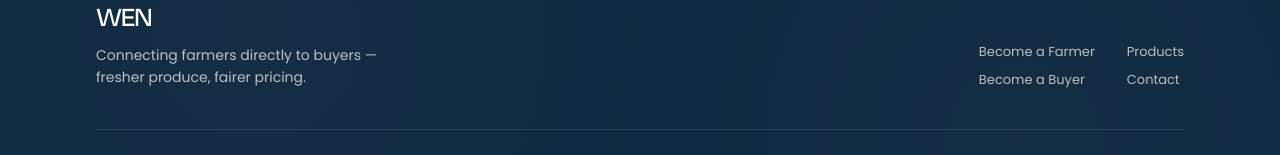
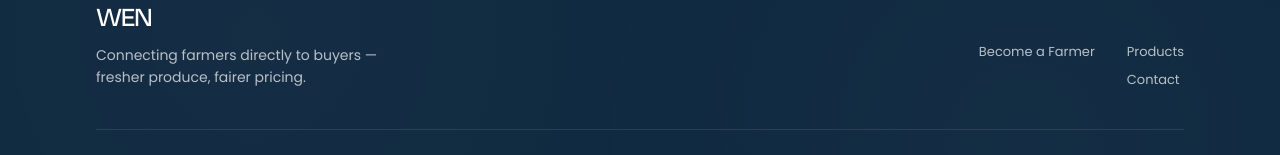
Before and after one commit to solinvictor/wen-backup, a Next.js app: page /about in a window 1280 px wide. Shown: the part 870-1025 px from the top of the page. Built offline with nearby package versions, Linux system fonts and the light colour scheme.

Commit message:
feat: remove Become a Buyer footer link

```diff
--- a/src/components/Footer.tsx
+++ b/src/components/Footer.tsx
@@ -14,7 +14,6 @@ export function Footer() {
           <div className="flex flex-wrap gap-x-8 gap-y-3 text-[13px]">
             <div className="flex flex-col gap-2">
               <Link href="/farmers" className="hover:text-grain transition-colors">Become a Farmer</Link>
-              <Link href="/buyers" className="hover:text-grain transition-colors">Become a Buyer</Link>
             </div>
             <div className="flex flex-col gap-2">
               <Link href="/products" className="hover:text-grain transition-colors">Products</Link>
```
